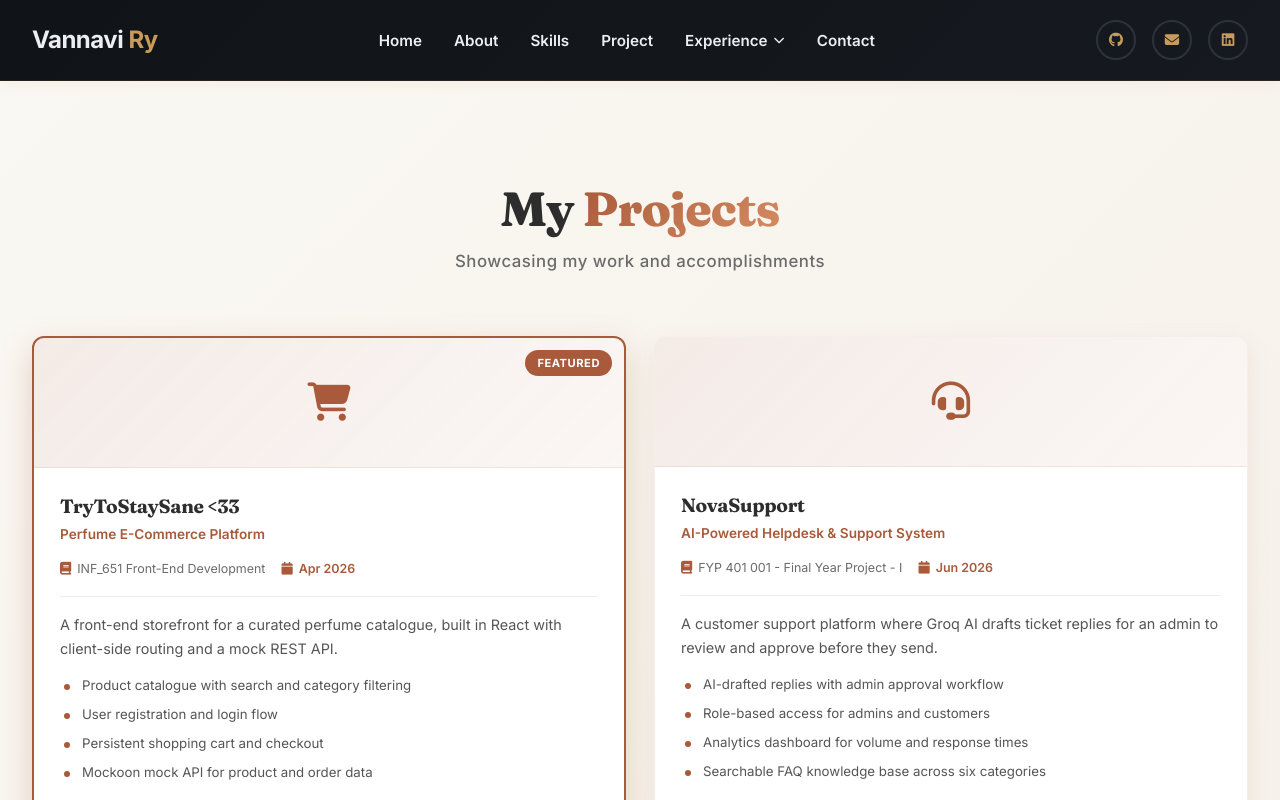
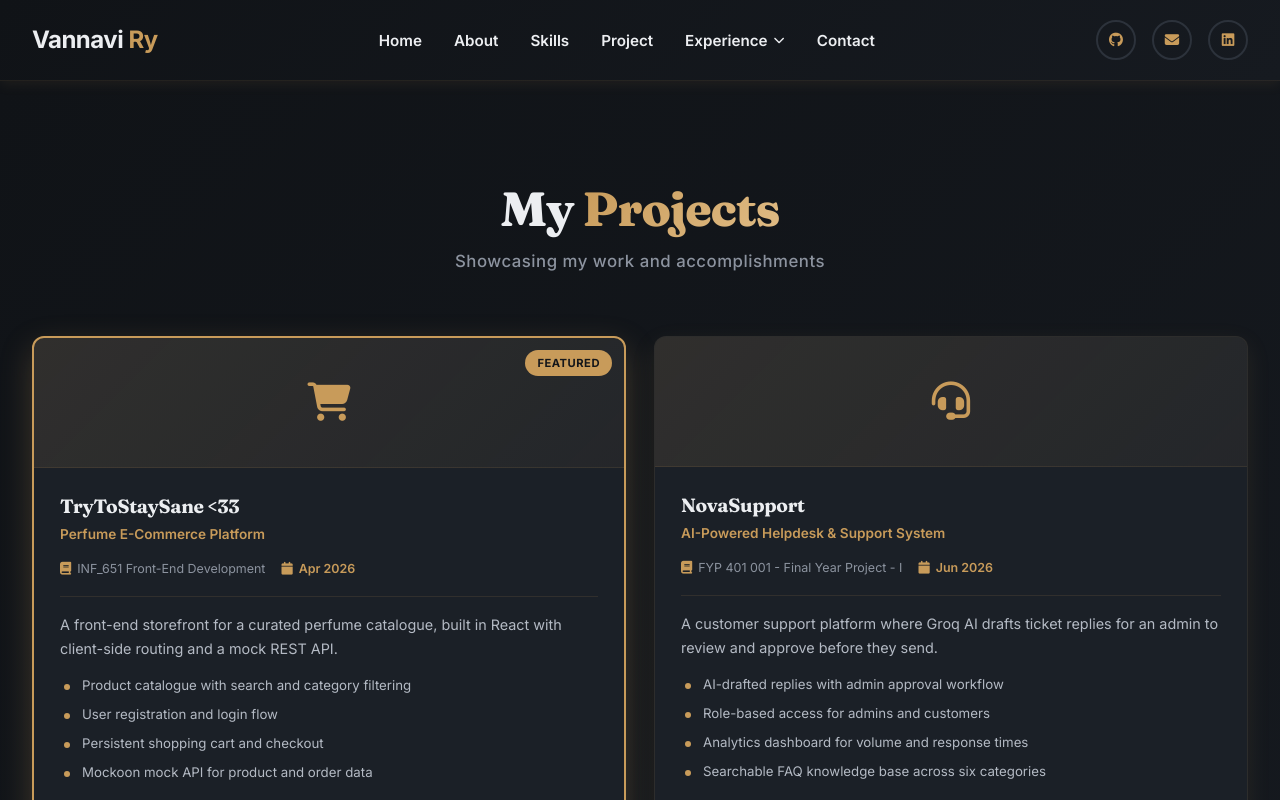
Before and after one commit to ryvannavi/vannavi-portfolio, a React (Vite) app: page / in a window 1280 px wide. Both pictures are taken after a click on the button "View My Work". Shown: the top 800 px of the page. Built offline with nearby package versions, Linux system fonts and the light colour scheme.

Commit message:
Update Project.css

```diff
--- a/src/components/Project.css
+++ b/src/components/Project.css
@@ -1,6 +1,6 @@
 /* === PROJECT PAGE === */
 .project {
-  background: linear-gradient(135deg, #faf8f3 0%, #f5f0e8 100%);
+  background: linear-gradient(135deg, var(--bg) 0%, var(--bg-alt) 100%);
   min-height: 100vh;
   padding: 100px 0;
   position: relative;
@@ -14,7 +14,7 @@
   right: -20%;
   width: 600px;
   height: 600px;
-  background: radial-gradient(circle, rgba(168, 90, 58, 0.08) 0%, transparent 70%);
+  background: radial-gradient(circle, rgba(var(--accent-rgb), 0.08) 0%, transparent 70%);
   border-radius: 50%;
   pointer-events: none;
   z-index: 0;
@@ -37,11 +37,11 @@
   font-weight: 800;
   margin-bottom: 12px;
   letter-spacing: -1px;
-  color: #2d2d2d;
+  color: var(--text);
 }
 
 .project-header h1 .highlight {
-  background: linear-gradient(135deg, #a85a3a 0%, #d68b62 100%);
+  background: linear-gradient(135deg, var(--accent) 0%, var(--accent-light) 100%);
   -webkit-background-clip: text;
   -webkit-text-fill-color: transparent;
   background-clip: text;
@@ -49,7 +49,7 @@
 
 .project-header .subtitle {
   font-size: 1.05rem;
-  color: #6b6b6b;
+  color: var(--text-muted);
   font-weight: 500;
   letter-spacing: 0.5px;
 }
@@ -63,11 +63,11 @@
 }
 
 .project-card {
-  background: white;
+  background: var(--surface);
   border-radius: 12px;
   overflow: hidden;
-  box-shadow: 0 8px 24px rgba(168, 90, 58, 0.1);
-  border: 1px solid rgba(168, 90, 58, 0.1);
+  box-shadow: 0 8px 24px rgba(var(--accent-rgb), 0.1);
+  border: 1px solid rgba(var(--accent-rgb), 0.1);
   transition: box-shadow 0.3s ease, border-color 0.3s ease, transform 0.3s ease;
   animation: fadeInUp 0.8s ease-out;
   display: flex;
@@ -76,18 +76,18 @@
 }
 
 .project-card:hover {
-  box-shadow: 0 12px 32px rgba(168, 90, 58, 0.2);
+  box-shadow: 0 12px 32px rgba(var(--accent-rgb), 0.2);
   transform: translateY(-6px);
-  border-color: #a85a3a;
+  border-color: var(--accent);
 }
 
 .project-card.featured {
-  border: 2px solid #a85a3a;
-  box-shadow: 0 12px 32px rgba(168, 90, 58, 0.25);
+  border: 2px solid var(--accent);
+  box-shadow: 0 12px 32px rgba(var(--accent-rgb), 0.25);
 }
 
 .project-card.featured:hover {
-  box-shadow: 0 16px 40px rgba(168, 90, 58, 0.35);
+  box-shadow: 0 16px 40px rgba(var(--accent-rgb), 0.35);
 }
 
 /* === FEATURED BADGE === */
@@ -95,8 +95,8 @@
   position: absolute;
   top: 12px;
   right: 12px;
-  background: #a85a3a;
-  color: white;
+  background: var(--accent);
+  color: var(--on-accent);
   padding: 4px 12px;
   border-radius: 20px;
   font-size: 0.7rem;
@@ -110,22 +110,22 @@
 .project-image {
   width: 100%;
   height: 130px;
-  background: linear-gradient(135deg, rgba(168, 90, 58, 0.12), rgba(168, 90, 58, 0.05));
+  background: linear-gradient(135deg, rgba(var(--accent-rgb), 0.12), rgba(var(--accent-rgb), 0.05));
   display: flex;
   align-items: center;
   justify-content: center;
-  border-bottom: 1px solid rgba(168, 90, 58, 0.1);
+  border-bottom: 1px solid rgba(var(--accent-rgb), 0.1);
   transition: background 0.3s ease;
   flex-shrink: 0;
 }
 
 .project-image i {
   font-size: 2.4rem;
-  color: #a85a3a;
+  color: var(--accent);
 }
 
 .project-card:hover .project-image {
-  background: linear-gradient(135deg, rgba(168, 90, 58, 0.18), rgba(168, 90, 58, 0.1));
+  background: linear-gradient(135deg, rgba(var(--accent-rgb), 0.18), rgba(var(--accent-rgb), 0.1));
 }
 
 /* === PROJECT CONTENT === */
@@ -138,7 +138,7 @@
 
 .project-card h3 {
   font-size: 1.2rem;
-  color: #2d2d2d;
+  color: var(--text);
   margin: 0 0 4px 0;
   font-weight: 700;
   line-height: 1.3;
@@ -146,7 +146,7 @@
 
 .project-subtitle-text {
   font-size: 0.85rem;
-  color: #a85a3a;
+  color: var(--accent);
   font-weight: 600;
   margin: 0 0 14px 0;
 }
@@ -158,7 +158,7 @@
   gap: 16px;
   padding-bottom: 16px;
   margin-bottom: 16px;
-  border-bottom: 1px solid rgba(168, 90, 58, 0.12);
+  border-bottom: 1px solid rgba(var(--accent-rgb), 0.12);
 }
 
 .project-class,
@@ -171,24 +171,24 @@
 }
 
 .project-class {
-  color: #6b6b6b;
+  color: var(--text-muted);
 }
 
 .project-year {
-  color: #a85a3a;
+  color: var(--accent);
   font-weight: 600;
 }
 
 .project-class i,
 .project-year i {
-  color: #a85a3a;
+  color: var(--accent);
   font-size: 0.8rem;
 }
 
 /* === DESCRIPTION === */
 .project-description {
   font-size: 0.9rem;
-  color: #555;
+  color: var(--text-body);
   line-height: 1.65;
   margin: 0 0 16px 0;
 }
@@ -207,7 +207,7 @@
   position: relative;
   padding-left: 22px;
   font-size: 0.83rem;
-  color: #555;
+  color: var(--text-body);
   line-height: 1.5;
 }
 
@@ -219,13 +219,13 @@
   width: 6px;
   height: 6px;
   border-radius: 50%;
-  background: #a85a3a;
+  background: var(--accent);
 }
 
 /* === DEMO CREDENTIALS === */
 .project-demo {
-  background: rgba(168, 90, 58, 0.05);
-  border: 1px solid rgba(168, 90, 58, 0.14);
+  background: rgba(var(--accent-rgb), 0.05);
+  border: 1px solid rgba(var(--accent-rgb), 0.14);
   border-radius: 10px;
   padding: 14px 16px;
   margin-bottom: 18px;
@@ -237,7 +237,7 @@
   gap: 7px;
   font-size: 0.72rem;
   font-weight: 700;
-  color: #a85a3a;
+  color: var(--accent);
   text-transform: uppercase;
   letter-spacing: 0.6px;
   margin: 0 0 10px 0;
@@ -263,8 +263,8 @@
 .demo-role {
   font-size: 0.65rem;
   font-weight: 700;
-  color: white;
-  background: #a85a3a;
+  color: var(--on-accent);
+  background: var(--accent);
   padding: 3px 9px;
   border-radius: 20px;
   flex-shrink: 0;
@@ -277,9 +277,9 @@
 .demo-account code {
   font-family: 'SF Mono', Menlo, Monaco, Consolas, 'Courier New', monospace;
   font-size: 0.74rem;
-  color: #5a5a5a;
-  background: white;
-  border: 1px solid rgba(168, 90, 58, 0.15);
+  color: var(--text-body);
+  background: var(--surface);
+  border: 1px solid rgba(var(--accent-rgb), 0.15);
   padding: 3px 8px;
   border-radius: 5px;
   user-select: all;
@@ -287,7 +287,7 @@
 
 .demo-note {
   font-size: 0.74rem;
-  color: #6b6b6b;
+  color: var(--text-muted);
   line-height: 1.5;
   margin: 10px 0 0 0;
 }
@@ -302,18 +302,18 @@
 
 .tech-tag {
   font-size: 0.72rem;
-  background: rgba(168, 90, 58, 0.08);
-  color: #a85a3a;
+  background: rgba(var(--accent-rgb), 0.08);
+  color: var(--accent);
   padding: 4px 10px;
   border-radius: 16px;
   font-weight: 600;
-  border: 0.5px solid rgba(168, 90, 58, 0.2);
+  border: 0.5px solid rgba(var(--accent-rgb), 0.2);
   transition: all 0.3s ease;
 }
 
 .project-card:hover .tech-tag {
-  background: rgba(168, 90, 58, 0.15);
-  border-color: #a85a3a;
+  background: rgba(var(--accent-rgb), 0.15);
+  border-color: var(--accent);
 }
 
 /* === PROJECT LINKS === */
@@ -328,9 +328,9 @@
   display: inline-flex;
   align-items: center;
   gap: 6px;
-  background: #a85a3a;
-  color: white;
-  border: 2px solid #a85a3a;
+  background: var(--accent);
+  color: var(--on-accent);
+  border: 2px solid var(--accent);
   padding: 9px 18px;
   border-radius: 6px;
   font-size: 0.8rem;
@@ -342,27 +342,27 @@
 }
 
 .view-btn:hover {
-  background: #8b4a2e;
-  border-color: #8b4a2e;
-  color: white;
+  background: var(--accent-dark);
+  border-color: var(--accent-dark);
+  color: var(--on-accent);
   transform: translateY(-2px);
-  box-shadow: 0 4px 12px rgba(168, 90, 58, 0.3);
+  box-shadow: 0 4px 12px rgba(var(--accent-rgb), 0.3);
 }
 
 .view-btn:focus-visible {
-  outline: 3px solid rgba(168, 90, 58, 0.4);
+  outline: 3px solid rgba(var(--accent-rgb), 0.4);
   outline-offset: 2px;
 }
 
 .view-btn.outline {
   background: transparent;
-  color: #a85a3a;
+  color: var(--accent);
 }
 
 .view-btn.outline:hover {
-  background: #a85a3a;
-  border-color: #a85a3a;
-  color: white;
+  background: var(--accent);
+  border-color: var(--accent);
+  color: var(--on-accent);
 }
 
 .view-btn i {
@@ -374,7 +374,7 @@
   text-align: center;
   margin-top: 60px;
   padding-top: 40px;
-  border-top: 2px solid rgba(168, 90, 58, 0.1);
+  border-top: 2px solid rgba(var(--accent-rgb), 0.1);
   animation: fadeInUp 0.8s ease-out 0.4s both;
 }
 
@@ -382,21 +382,21 @@
   display: inline-flex;
   align-items: center;
   gap: 10px;
-  color: #a85a3a;
+  color: var(--accent);
   text-decoration: none;
   font-size: 1rem;
   font-weight: 600;
   padding: 12px 24px;
-  border: 2px solid #a85a3a;
+  border: 2px solid var(--accent);
   border-radius: 8px;
   transition: all 0.3s ease;
 }
 
 .github-link:hover {
-  background: #a85a3a;
-  color: white;
+  background: var(--accent);
+  color: var(--on-accent);
   transform: translateY(-2px);
-  box-shadow: 0 8px 20px rgba(168, 90, 58, 0.3);
+  box-shadow: 0 8px 20px rgba(var(--accent-rgb), 0.3);
 }
 
 .github-link i {
```
